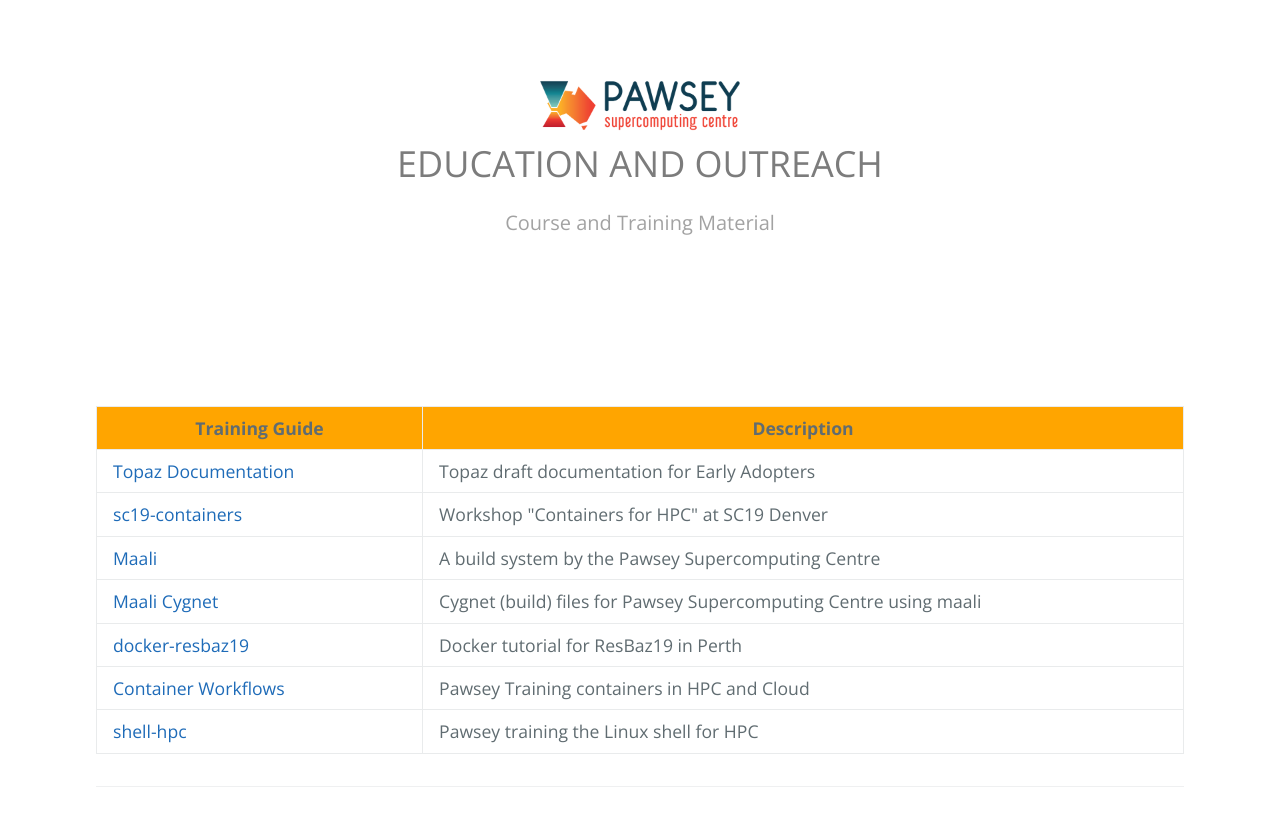
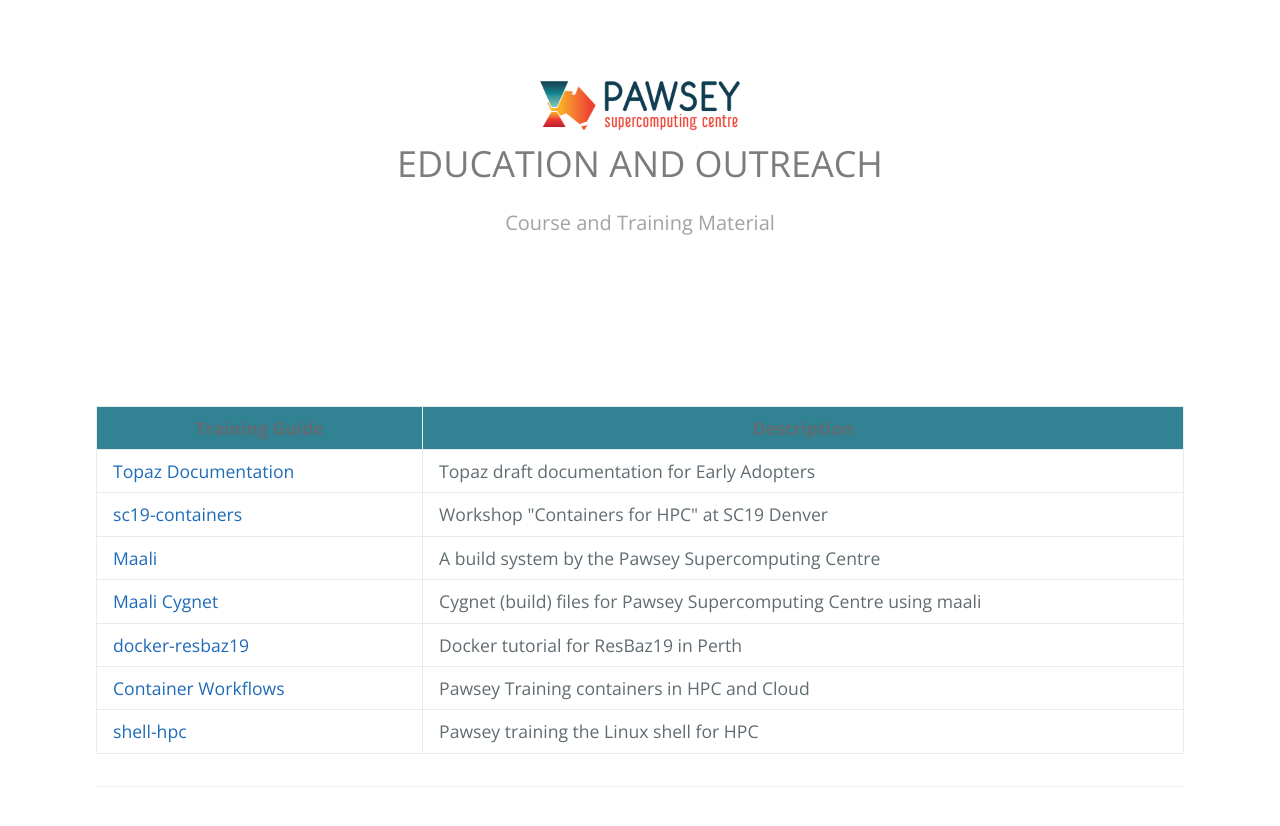
Before and after one commit to ratkinson0405/ratkinson0405.github.io, a Jekyll site: the page built from README.md, in a window 1280 px wide. Shown: the top 826 px of the page. Built offline with Jekyll 4.4.1, drawn with Linux system fonts in a browser that asks for light colours; our own code applies the rules of GitHub Pages for plain Markdown files; the repository's description, which GitHub fills in, is left out.

Commit message:
Update jekyll-theme-cayman-red.scss

```diff
--- a/_sass/jekyll-theme-cayman-red.scss
+++ b/_sass/jekyll-theme-cayman-red.scss
@@ -316,7 +316,7 @@ a {
 
     th {
       font-weight: bold;
-      background: orange;
+      background: #318293;
     }
 
     th,
```
